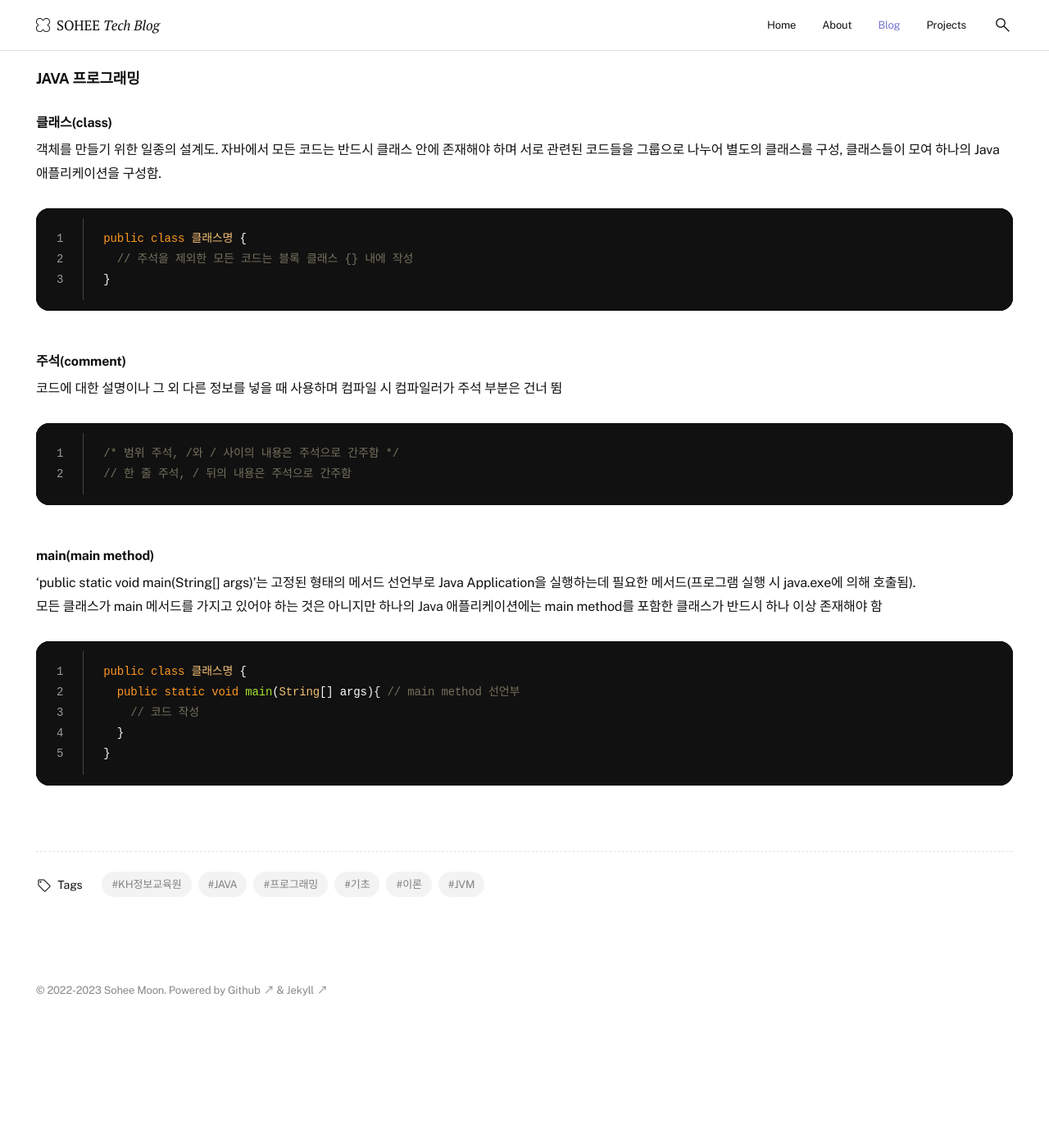
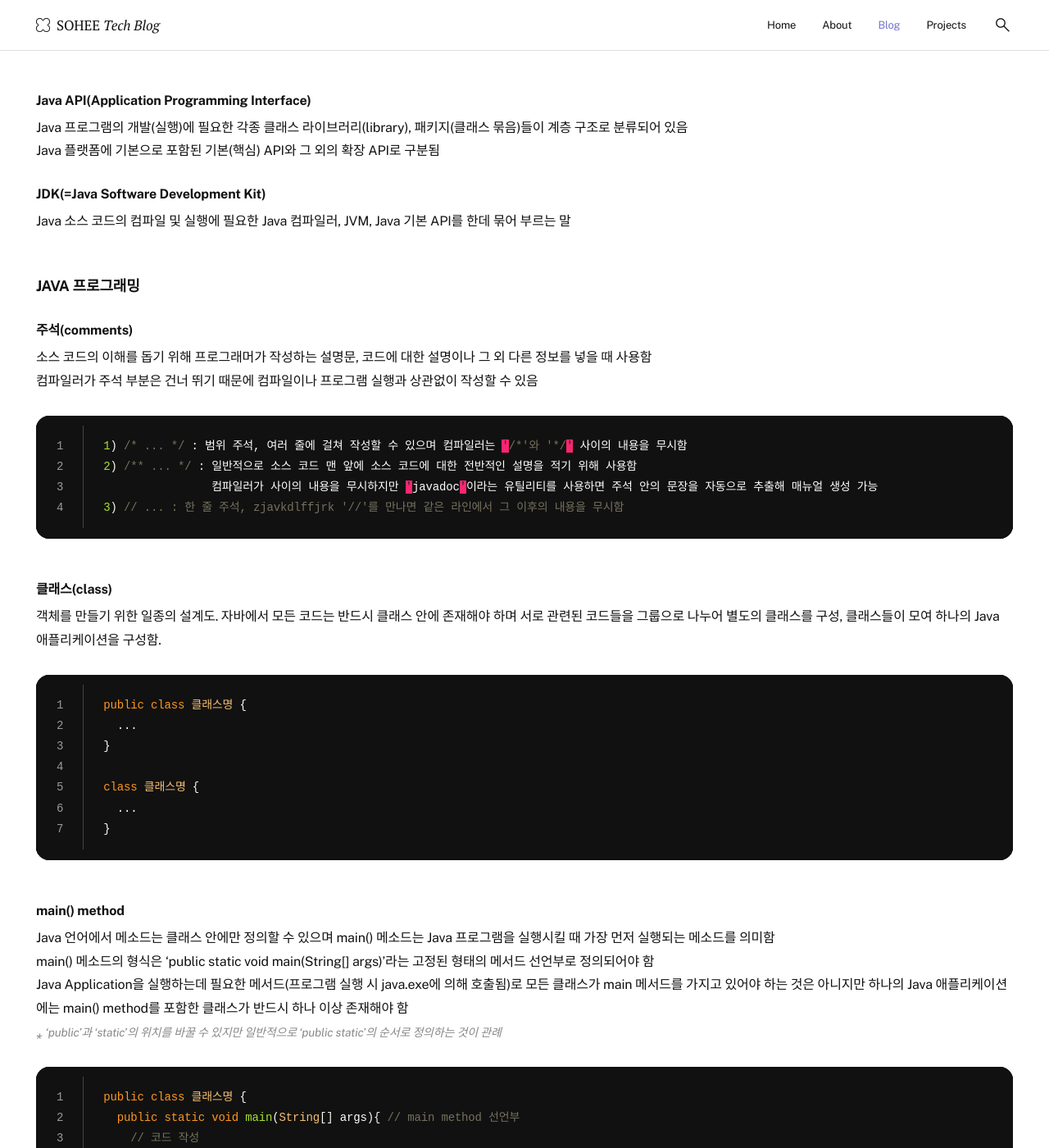
Before and after one commit to soheetech/soheetech.github.io, a Jekyll site: the page built from _posts/2023-02-25-kh-01-java-basic.md, in a window 1280 px wide and 1400 px high, scrolled down 2014 px. Shown: the whole window at 82% size. Built offline with Jekyll 4.4.1, drawn with Linux system fonts in a browser that asks for light colours; before the commit the page ends 3265 px from its top, so only the background shows below that; some of the changed text lies outside the part shown.

Commit message:
Update 2023-02-25-kh-01-java-basic.md

````diff
--- a/_posts/2023-02-25-kh-01-java-basic.md
+++ b/_posts/2023-02-25-kh-01-java-basic.md
@@ -51,18 +51,21 @@ Java 프로그래밍 언어로 작성된 후 컴파일되어 Java 플랫폼에
 클래스(class) 파일 또는 바이트코드(bytecode)라고도 함<br />
 *바이트 코드 : Java 소스를 컴파일한 결과물로 확장자는 .class이며 클래스 파일이라고도 함, 자바 플랫폼의 JVM에서 실행 가능한 코드.*
 
-- Java 애플리케이션 : 일반적인 운영체제에 설치된 Java 플랫폼에서 바로 실행되는 Java 프로그램, 실행을 위해 main() 함수가 필요함
+
+- Java 애플리케이션 : 일반적인 운영체제에 설치된 Java 플랫폼에서 바로 실행되는 Java 프로그램, 실행되려면 main() 함수를 하나 포함해야 함
 - Java 애플릿 : HTML로 작성된 웹 페이지에 포함되어 웹 브라우저를 통해 실행 가능함, &lt;APPLET&gt; 태그를 이용
 
+
 <h5>Java 프로그램 실행 순서</h5>
-| 코드 작성(.java) -> 실행(Ctrl+F11) -> 컴파일러(Compiler) 번역 : byte code(.class) -> JVM 전달 -> JVM : 인터프리터(Interpreter) 방식으로 한줄씩 해석 |
+<div class="box">코드 작성(.java) -> 실행(Ctrl+F11) -> 컴파일러(Compiler) 번역 : byte code(.class) -> JVM 전달 -> JVM : 인터프리터(Interpreter) 방식으로 한줄씩 해석</div>
 *컴파일러(Compiler): 코드를 2진수(0, 1)로 변환하는 번역기*
 
 
 <h4>Java 플랫폼</h4>
 프로그램의 실행을 위한 하드웨어와 소프트웨어 환경으로 운영체제도 플랫폼의 일종이라 할 수 있음<br />
 Java 플랫폼은 Java 프로그램의 동작(개발과 실행)을 위한 별개의 실행환경을 의미하며 운영체제에 적합한 Java 플랫폼을 설치해야 함<br />
-한 번 만들어진 Java 프로그램은 운영체제와 상관없이 Java 플랫폼이 설치되어 있는 곳이면 어디에서든 실행이 가능함(="write once, run anywhere.")<br />
+한 번 만들어진 Java 프로그램은 운영체제와 상관없이 Java 플랫폼이 설치되어 있는 곳이면 어디에서든 실행이 가능함<br />
+*"write once, run anywhere."*<br />
 *cf. C언어의 경우 운영체제가 바로 프로그램의 실행환경이 됨*
 
 
@@ -71,34 +74,55 @@ Java 프로그램을 실행하기 위한 실행 환경을 제공하는 가상
 메모리 정리를 자동으로 수행(가비지 컬렉션:garbage collection)하며 운영체제에 관계없이 독립적으로 동작함
 
 
-
 <h5>JVM 메모리(RAM) 구조</h5>
 - Static : static 예약어로 선정된 필드, 메소드가 저장되는 공간. ex) 클래스 변수 등
 - Heap : new 연산자에 의해 동적으로 할당하고 저장되는 공간. ex) 객체, 배열 등
 - Stack : 메소드를 호출하면 자동생성, 메소드가 끝나면 자동소멸. ex) 지역변수, 매개변수, 메소드 호출 등
 
+
+<h5>Java API(Application Programming Interface)</h5>
+Java 프로그램의 개발(실행)에 필요한 각종 클래스 라이브러리(library), 패키지(클래스 묶음)들이 계층 구조로 분류되어 있음<br />
+Java 플랫폼에 기본으로 포함된 기본(핵심) API와 그 외의 확장 API로 구분됨
+
+
+<h5>JDK(=Java Software Development Kit)</h5>
+Java 소스 코드의 컴파일 및 실행에 필요한 Java 컴파일러, JVM, Java 기본 API를 한데 묶어 부르는 말
+
+
 <h4>JAVA 프로그래밍</h4>
+
+
+<h5>주석(comments)</h5>
+소스 코드의 이해를 돕기 위해 프로그래머가 작성하는 설명문, 코드에 대한 설명이나 그 외 다른 정보를 넣을 때 사용함<br />
+컴파일러가 주석 부분은 건너 뛰기 때문에 컴파일이나 프로그램 실행과 상관없이 작성할 수 있음
+
+```java
+1) /* ... */ : 범위 주석, 여러 줄에 걸쳐 작성할 수 있으며 컴파일러는 '/*'와 '*/' 사이의 내용을 무시함
+2) /** ... */ : 일반적으로 소스 코드 맨 앞에 소스 코드에 대한 전반적인 설명을 적기 위해 사용함
+                컴파일러가 사이의 내용을 무시하지만 'javadoc'이라는 유틸리티를 사용하면 주석 안의 문장을 자동으로 추출해 매뉴얼 생성 가능
+3) // ... : 한 줄 주석, zjavkdlffjrk '//'를 만나면 같은 라인에서 그 이후의 내용을 무시함
+```
+
 
 <h5>클래스(class)</h5>
 객체를 만들기 위한 일종의 설계도. 자바에서 모든 코드는 반드시 클래스 안에 존재해야 하며 서로 관련된 코드들을 그룹으로 나누어 별도의 클래스를 구성, 클래스들이 모여 하나의 Java 애플리케이션을 구성함.
 
 ```java
 public class 클래스명 {
-  // 주석을 제외한 모든 코드는 블록 클래스 {} 내에 작성
+  ...
+}
+
+class 클래스명 {
+  ...
 }
 ```
 
-<h5>주석(comment)</h5>
-코드에 대한 설명이나 그 외 다른 정보를 넣을 때 사용하며 컴파일 시 컴파일러가 주석 부분은 건너 뜀
 
-```java
-/* 범위 주석, /와 / 사이의 내용은 주석으로 간주함 */
-// 한 줄 주석, / 뒤의 내용은 주석으로 간주함
-```
-
-<h5>main(main method)</h5>
-'public static void main(String[] args)'는 고정된 형태의 메서드 선언부로 Java Application을 실행하는데 필요한 메서드(프로그램 실행 시 java.exe에 의해 호출됨).<br />
-모든 클래스가 main 메서드를 가지고 있어야 하는 것은 아니지만 하나의 Java 애플리케이션에는 main method를 포함한 클래스가 반드시 하나 이상 존재해야 함
+<h5>main() method</h5>
+Java 언어에서 메소드는 클래스 안에만 정의할 수 있으며 main() 메소드는 Java 프로그램을 실행시킬 때 가장 먼저 실행되는 메소드를 의미함<br />
+main() 메소드의 형식은 'public static void main(String[] args)'라는 고정된 형태의 메서드 선언부로 정의되어야 함<br />
+Java Application을 실행하는데 필요한 메서드(프로그램 실행 시 java.exe에 의해 호출됨)로 모든 클래스가 main 메서드를 가지고 있어야 하는 것은 아니지만 하나의 Java 애플리케이션에는 main() method를 포함한 클래스가 반드시 하나 이상 존재해야 함<br />
+*'public'과 'static'의 위치를 바꿀 수 있지만 일반적으로 'public static'의 순서로 정의하는 것이 관례*
 
 ```java
 public class 클래스명 {
@@ -107,3 +131,33 @@ public class 클래스명 {
   }
 }
 ```
+
+<h5>출력</h5>
+
+```java
+System.out.print();   // () 안의 내용을 출력함
+System.out.println(); // () 안의 내용을 출력하고 줄바꿈
+
+// System.out : 표준 출력을 담당하는 객체
+```
+
+
+<h5>실행</h5>
+<div class="box">프로그램 작성(Hello.java) → 컴파일 명령(javac Hello.java) : 클래스이름.class 생성 → 실행 명령(java Hello) : main() 메소드 </div>
+
+
+<h4>객체와 클래스</h4>
+Java에서는 객체를 직접적으로 정의하여 다루지 않고 비슷한 유형의 객체들을 묶어 추상화시킨 클래스를 먼저 정의하고 클래스를 이용해 객체를 다루며 객체들 간의 상호작용으로 Java 프로그램이 동작함
+
+<h5>추상화</h5>
+프로그래밍의 대상이 되는 사물을 표현하는 방식, 구체적인 모든 사실이 아니라 전형적이고 필요한 부분만을 발췌하여 사물을 이해하고 표현하는 것.
+
+<h5>객체</h5>
+독립적으로 존재하는 개별 대상 하나하나를 표현한 것, 클래스의 실체.
+
+<h5>클래스</h5>
+Java 프로그램 구성의 기본 단위로 객체를 만들기 위한 모형 또는 틀로 공통적인 특징을 가지는 객체들을 추상화하기 위한 수단.<br />
+객체의 상태는 필드(데이터)로 행위는 메소드로 구현됨, 객체는 특정 클래스의 인스턴스.
+
+- 필드(field) : =데이터, 클래스가 표현하고자 하는 대상들이 공통적으로 가지는 상태값을 저장하는 변수
+- 메소드(method) : =알고리즘, 필드에 저장되어 있는 상태값을 조회/변경하거나 상태와 관련된 특별한 동작을 수행하는데 사용함
````
